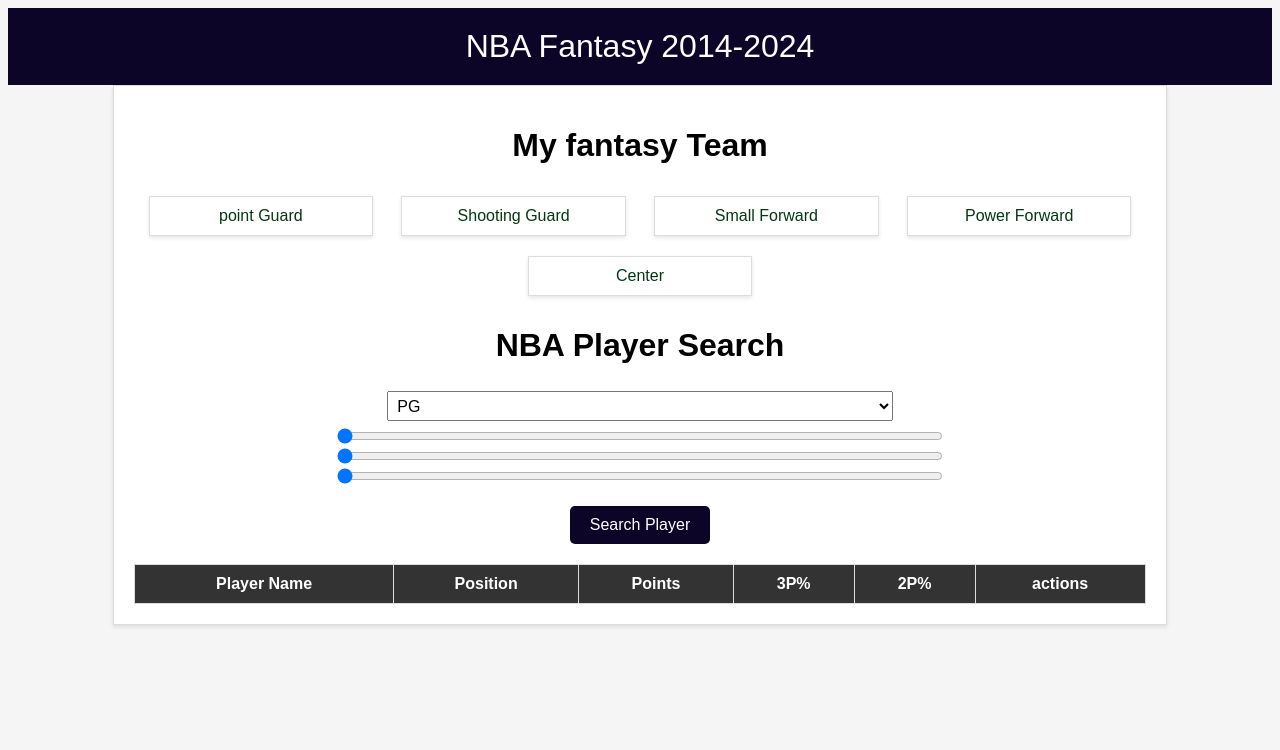
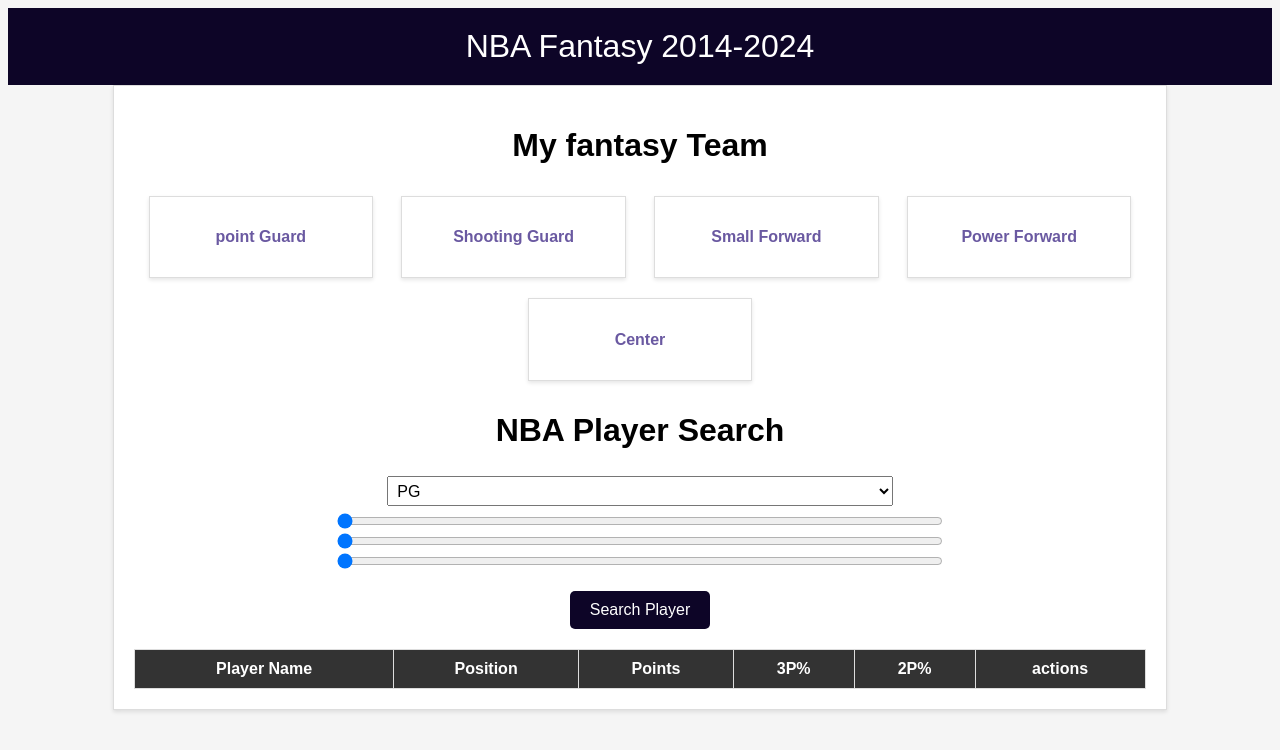
Before and after one commit to IsaharStokhammer/fantasyTeam, a plain HTML site: page index.html in a window 1280 px wide. Drawn offline with Linux system fonts and the light colour scheme; a script that the page names is missing.

Commit message:
finished

```diff
--- a/index.html
+++ b/index.html
@@ -11,11 +11,25 @@
     <div class="container">
         <h1>My fantasy Team</h1>
         <div class="teamView">
-            <div class="playerContainer" id="pointGuardContainer">point Guard</div>
-            <div class="playerContainer" id="shootingGuardContainer">Shooting Guard</div>
-            <div class="playerContainer" id="smallForwardContainer">Small Forward</div>
-            <div class="playerContainer" id="powerForwardContainer">Power Forward</div>
-            <div class="playerContainer" id="centerContainer">Center</div>
+            <div class="playerContainer">
+                <h4>point Guard</h4>
+                <div id="pointGuardContainer"></div>
+            </div>
+            <div class="playerContainer">
+                <h4>Shooting Guard</h4>
+            <div id="shootingGuardContainer"></div></div>
+            <div class="playerContainer">
+                <h4>Small Forward</h4>
+                <div id="smallForwardContainer"></div>
+            </div>
+            <div class="playerContainer">
+                <h4>Power Forward</h4>
+                <div id="powerForwardContainer"></div>
+            </div>
+            <div class="playerContainer">
+                <h4>Center</h4>
+                <div id="centerContainer"></div>
+            </div>
         </div>
         <h1>NBA Player Search</h1>
         <form id="searchFrom" class="searchContainer">
--- a/style.css
+++ b/style.css
@@ -4,6 +4,9 @@
 }
 h1{
     text-align: center;
+}
+h4{
+    color: #6a59a1;
 }
 button {
     background-color: #0d0527;
```
Also changed, not shown: 1 other file.
